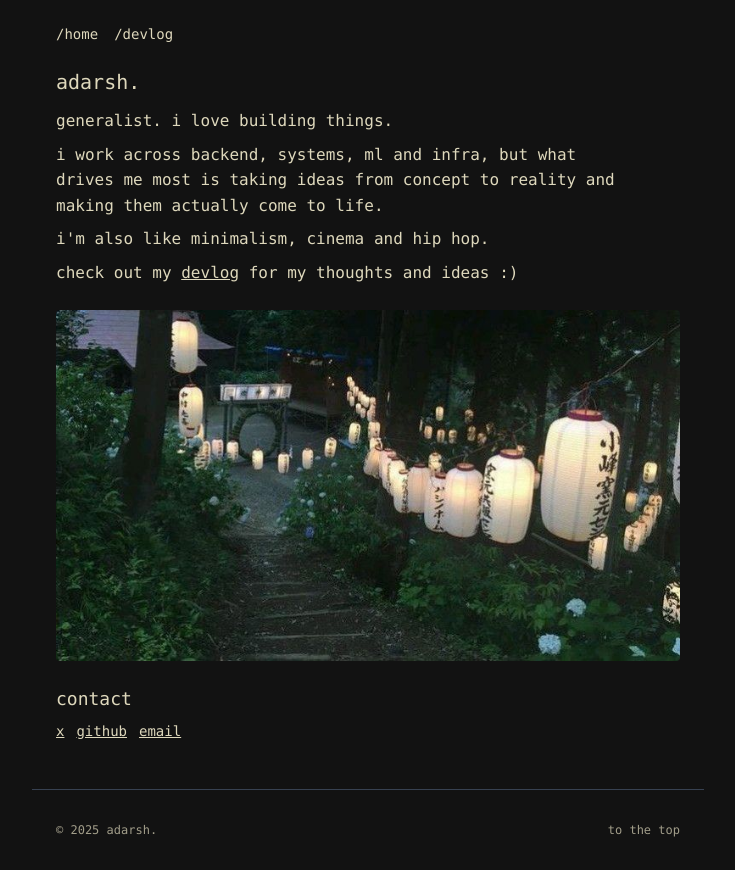
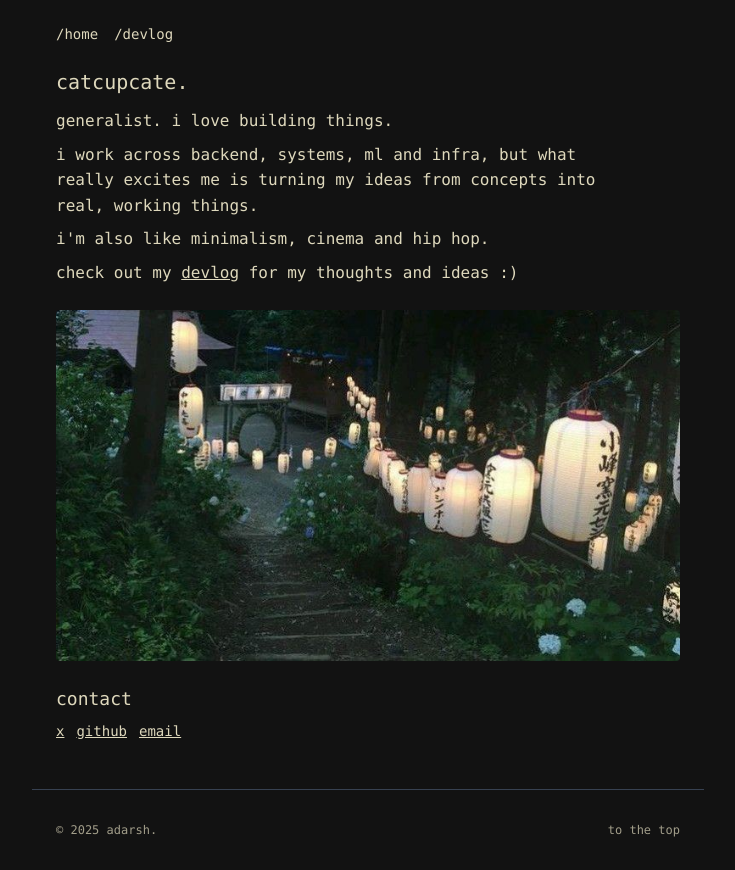
Before and after one commit to axdrsh/www, a Next.js app: page / in a window 1280 px wide. Shown: the whole page, without its empty margins (272-1007 px from the left). Built offline with nearby package versions, Linux system fonts and the light colour scheme.

Commit message:
Update page.tsx

```diff
--- a/src/app/page.tsx
+++ b/src/app/page.tsx
@@ -5,13 +5,13 @@ export default function Page() {
   return (
     <div id="top" className="space-y-6">
       <div className="space-y-3">
-        <h1 className="text-xl">adarsh.</h1>
+        <h1 className="text-xl">catcupcate.</h1>
 
         <div className="space-y-2 max-w-xl">
           <p>generalist. i love building things.</p>
 
           <p>
-           i work across backend, systems, ml and infra, but what drives me most is taking ideas from concept to reality and making them actually come to life.
+           i work across backend, systems, ml and infra, but what really excites me is turning my ideas from concepts into real, working things.
           </p>
 
           <p>i'm also like minimalism, cinema and hip hop.</p>
```
